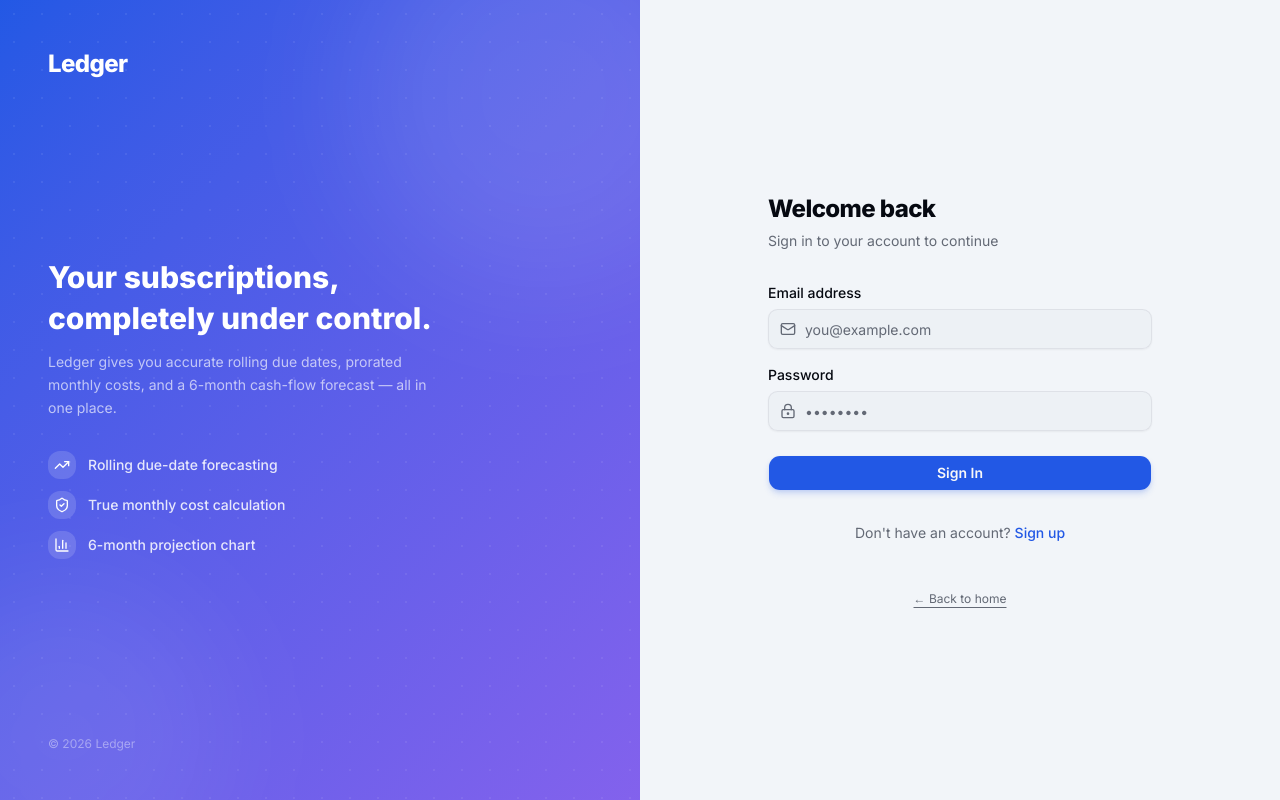
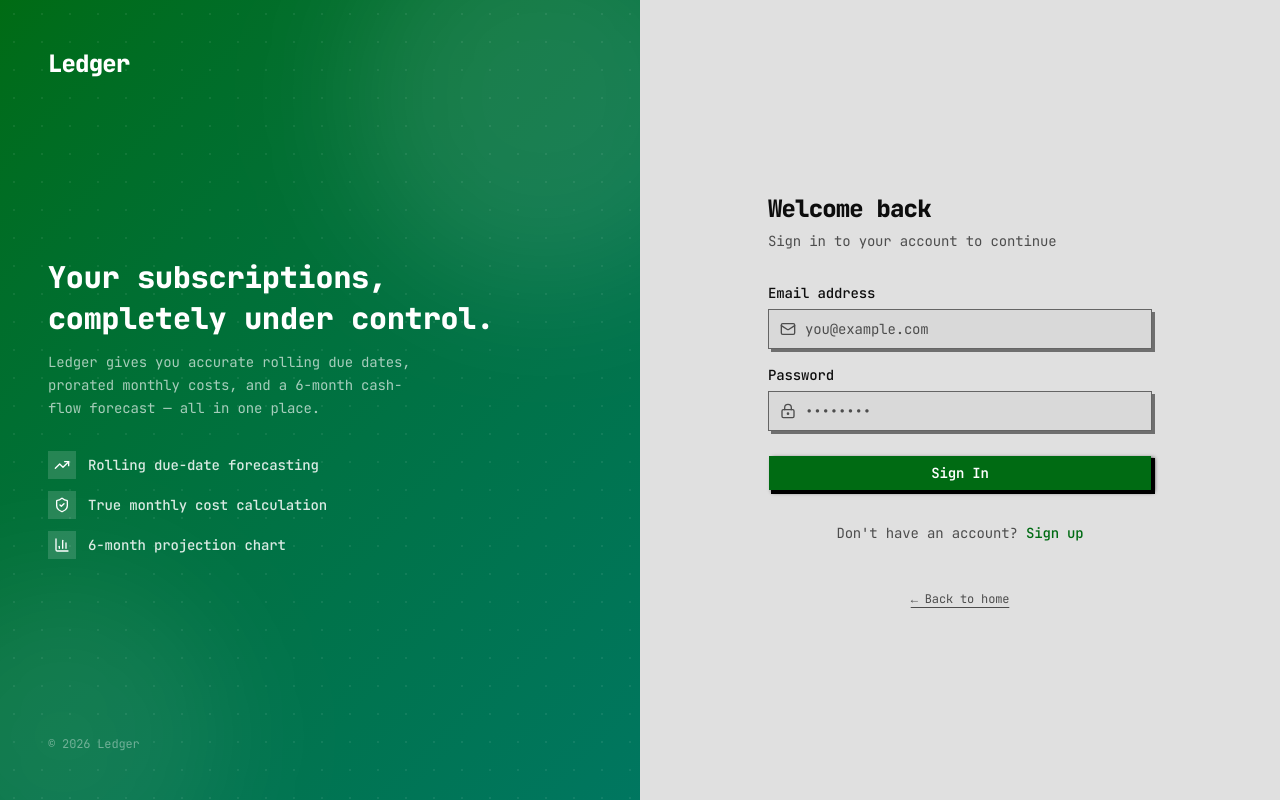
Before and after one commit to rulkimi/ledger, a Next.js app: page /signin in a window 1280 px wide. Built offline with nearby package versions, Linux system fonts and the light colour scheme; no server answers.

Commit message:
feat: update global styles with new color variables and dark mode support for improved theming

```diff
--- a/src/app/globals.css
+++ b/src/app/globals.css
@@ -4,129 +4,195 @@
 
 @custom-variant dark (&:is(.dark *));
 
+:root {
+  --background: oklch(0.9079 0 0);
+  --foreground: oklch(0.1579 0 0);
+  --card: oklch(0.8845 0 0);
+  --card-foreground: oklch(0.1579 0 0);
+  --popover: oklch(0.8845 0 0);
+  --popover-foreground: oklch(0.1579 0 0);
+  --primary: oklch(0.4463 0.1678 150);
+  --primary-foreground: oklch(1.0000 0 0);
+  --secondary: oklch(0.3705 0 0);
+  --secondary-foreground: oklch(0.9619 0 0);
+  --muted: oklch(0.8452 0 0);
+  --muted-foreground: oklch(0.4184 0 0);
+  --accent: oklch(0.4760 0.1590 180);
+  --accent-foreground: oklch(1.0000 0 0);
+  --destructive: oklch(0.4050 0.1551 27.8110);
+  --destructive-foreground: oklch(1.0000 0 0);
+  --border: oklch(0.2156 0 0);
+  --input: oklch(0.8610 0 0);
+  --ring: oklch(0.4463 0.1678 150);
+  --chart-1: oklch(0.4854 0.1780 150);
+  --chart-2: oklch(0.3211 0 0);
+  --chart-3: oklch(0.5103 0 0);
+  --chart-4: oklch(0.3489 0.1230 180);
+  --chart-5: oklch(0.2156 0 0);
+  --sidebar: oklch(0.8845 0 0);
+  --sidebar-foreground: oklch(0.1579 0 0);
+  --sidebar-primary: oklch(0.4463 0.1678 150);
+  --sidebar-primary-foreground: oklch(1.0000 0 0);
+  --sidebar-accent: oklch(0.8054 0 0);
+  --sidebar-accent-foreground: oklch(0.4463 0.1678 150);
+  --sidebar-border: oklch(0.3211 0 0);
+  --sidebar-ring: oklch(0.4463 0.1678 150);
+  --font-sans: JetBrains Mono, monospace;
+  --font-serif: Courier New, Courier, monospace;
+  --font-mono: JetBrains Mono, monospace;
+  --radius: 0rem;
+  --shadow-x: 3px;
+  --shadow-y: 3px;
+  --shadow-blur: 0px;
+  --shadow-spread: 0px;
+  --shadow-opacity: 1;
+  --shadow-color: rgba(0,0,0,1);
+  --shadow-2xs: 3px 3px 0px 0px hsl(0 0% 0% / 0.50);
+  --shadow-xs: 3px 3px 0px 0px hsl(0 0% 0% / 0.50);
+  --shadow-sm: 3px 3px 0px 0px hsl(0 0% 0% / 1.00), 3px 1px 2px -1px hsl(0 0% 0% / 1.00);
+  --shadow: 3px 3px 0px 0px hsl(0 0% 0% / 1.00), 3px 1px 2px -1px hsl(0 0% 0% / 1.00);
+  --shadow-md: 3px 3px 0px 0px hsl(0 0% 0% / 1.00), 3px 2px 4px -1px hsl(0 0% 0% / 1.00);
+  --shadow-lg: 3px 3px 0px 0px hsl(0 0% 0% / 1.00), 3px 4px 6px -1px hsl(0 0% 0% / 1.00);
+  --shadow-xl: 3px 3px 0px 0px hsl(0 0% 0% / 1.00), 3px 8px 10px -1px hsl(0 0% 0% / 1.00);
+  --shadow-2xl: 3px 3px 0px 0px hsl(0 0% 0% / 2.50);
+  --tracking-normal: -0.01em;
+  --spacing: 0.25rem;
+
+  /* Custom brand tokens */
+  --brand-gradient: linear-gradient(135deg, var(--primary) 0%, var(--accent) 100%);
+  --brand-glow: var(--primary);
+  /* Emil Kowalski custom easings */
+  --ease-out-strong: cubic-bezier(0.23, 1, 0.32, 1);
+  --ease-in-out-strong: cubic-bezier(0.77, 0, 0.175, 1);
+  --ease-drawer: cubic-bezier(0.32, 0.72, 0, 1);
+}
+
+.dark {
+  --background: oklch(0.1157 0 0);
+  --foreground: oklch(0.9389 0 0);
+  --card: oklch(0.1579 0 0);
+  --card-foreground: oklch(0.9389 0 0);
+  --popover: oklch(0.1579 0 0);
+  --popover-foreground: oklch(0.9389 0 0);
+  --primary: oklch(0.5164 0.2011 150);
+  --primary-foreground: oklch(1.0000 0 0);
+  --secondary: oklch(0.2376 0 0);
+  --secondary-foreground: oklch(0.9234 0 0);
+  --muted: oklch(0.2156 0 0);
+  --muted-foreground: oklch(0.5982 0 0);
+  --accent: oklch(0.3956 0.1420 180);
+  --accent-foreground: oklch(1.0000 0 0);
+  --destructive: oklch(0.3658 0.1447 28.4510);
+  --destructive-foreground: oklch(1.0000 0 0);
+  --border: oklch(0.3705 0 0);
+  --input: oklch(0.1930 0 0);
+  --ring: oklch(0.5164 0.2011 150);
+  --chart-1: oklch(0.5164 0.2011 150);
+  --chart-2: oklch(0.4649 0 0);
+  --chart-3: oklch(0.6409 0 0);
+  --chart-4: oklch(0.4050 0.1551 27.8110);
+  --chart-5: oklch(0.2697 0 0);
+  --sidebar: oklch(0.1457 0 0);
+  --sidebar-foreground: oklch(0.8845 0 0);
+  --sidebar-primary: oklch(0.5164 0.2011 150);
+  --sidebar-primary-foreground: oklch(1.0000 0 0);
+  --sidebar-accent: oklch(0.2156 0 0);
+  --sidebar-accent-foreground: oklch(0.5875 0.2303 150);
+  --sidebar-border: oklch(0.3211 0 0);
+  --sidebar-ring: oklch(0.5164 0.2011 150);
+  --font-sans: JetBrains Mono, monospace;
+  --font-serif: Courier New, Courier, monospace;
+  --font-mono: JetBrains Mono, monospace;
+  --radius: 0rem;
+  --shadow-x: 5px;
+  --shadow-y: 5px;
+  --shadow-blur: 0px;
+  --shadow-spread: 1px;
+  --shadow-opacity: 1;
+  --shadow-color: rgba(0,0,0,1);
+  --shadow-2xs: 5px 5px 0px 1px hsl(0 0% 0% / 0.50);
+  --shadow-xs: 5px 5px 0px 1px hsl(0 0% 0% / 0.50);
+  --shadow-sm: 5px 5px 0px 1px hsl(0 0% 0% / 1.00), 5px 1px 2px 0px hsl(0 0% 0% / 1.00);
+  --shadow: 5px 5px 0px 1px hsl(0 0% 0% / 1.00), 5px 1px 2px 0px hsl(0 0% 0% / 1.00);
+  --shadow-md: 5px 5px 0px 1px hsl(0 0% 0% / 1.00), 5px 2px 4px 0px hsl(0 0% 0% / 1.00);
+  --shadow-lg: 5px 5px 0px 1px hsl(0 0% 0% / 1.00), 5px 4px 6px 0px hsl(0 0% 0% / 1.00);
+  --shadow-xl: 5px 5px 0px 1px hsl(0 0% 0% / 1.00), 5px 8px 10px 0px hsl(0 0% 0% / 1.00);
+  --shadow-2xl: 5px 5px 0px 1px hsl(0 0% 0% / 2.50);
+
+  --brand-gradient: linear-gradient(135deg, var(--primary) 0%, var(--accent) 100%);
+  --brand-glow: var(--primary);
+}
+
 @theme inline {
   --color-background: var(--background);
   --color-foreground: var(--foreground);
-  --font-sans: var(--font-inter);
-  --font-mono: var(--font-geist-mono);
-  --font-heading: var(--font-inter);
+  --color-card: var(--card);
+  --color-card-foreground: var(--card-foreground);
+  --color-popover: var(--popover);
+  --color-popover-foreground: var(--popover-foreground);
+  --color-primary: var(--primary);
+  --color-primary-foreground: var(--primary-foreground);
+  --color-secondary: var(--secondary);
+  --color-secondary-foreground: var(--secondary-foreground);
+  --color-muted: var(--muted);
+  --color-muted-foreground: var(--muted-foreground);
+  --color-accent: var(--accent);
+  --color-accent-foreground: var(--accent-foreground);
+  --color-destructive: var(--destructive);
+  --color-destructive-foreground: var(--destructive-foreground);
+  --color-border: var(--border);
+  --color-input: var(--input);
+  --color-ring: var(--ring);
+  --color-chart-1: var(--chart-1);
+  --color-chart-2: var(--chart-2);
+  --color-chart-3: var(--chart-3);
+  --color-chart-4: var(--chart-4);
+  --color-chart-5: var(--chart-5);
+  --color-sidebar: var(--sidebar);
+  --color-sidebar-foreground: var(--sidebar-foreground);
+  --color-sidebar-primary: var(--sidebar-primary);
+  --color-sidebar-primary-foreground: var(--sidebar-primary-foreground);
+  --color-sidebar-accent: var(--sidebar-accent);
+  --color-sidebar-accent-foreground: var(--sidebar-accent-foreground);
+  --color-sidebar-border: var(--sidebar-border);
   --color-sidebar-ring: var(--sidebar-ring);
-  --color-sidebar-border: var(--sidebar-border);
-  --color-sidebar-accent-foreground: var(--sidebar-accent-foreground);
-  --color-sidebar-accent: var(--sidebar-accent);
-  --color-sidebar-primary-foreground: var(--sidebar-primary-foreground);
-  --color-sidebar-primary: var(--sidebar-primary);
-  --color-sidebar-foreground: var(--sidebar-foreground);
-  --color-sidebar: var(--sidebar);
-  --color-chart-5: var(--chart-5);
-  --color-chart-4: var(--chart-4);
-  --color-chart-3: var(--chart-3);
-  --color-chart-2: var(--chart-2);
-  --color-chart-1: var(--chart-1);
-  --color-ring: var(--ring);
-  --color-input: var(--input);
-  --color-border: var(--border);
-  --color-destructive: var(--destructive);
-  --color-accent-foreground: var(--accent-foreground);
-  --color-accent: var(--accent);
-  --color-muted-foreground: var(--muted-foreground);
-  --color-muted: var(--muted);
-  --color-secondary-foreground: var(--secondary-foreground);
-  --color-secondary: var(--secondary);
-  --color-primary-foreground: var(--primary-foreground);
-  --color-primary: var(--primary);
-  --color-popover-foreground: var(--popover-foreground);
-  --color-popover: var(--popover);
-  --color-card-foreground: var(--card-foreground);
-  --color-card: var(--card);
-  --radius-sm: calc(var(--radius) * 0.6);
-  --radius-md: calc(var(--radius) * 0.8);
+
+  --font-sans: var(--font-sans);
+  --font-mono: var(--font-mono);
+  --font-serif: var(--font-serif);
+
+  --radius-sm: calc(var(--radius) - 4px);
+  --radius-md: calc(var(--radius) - 2px);
   --radius-lg: var(--radius);
-  --radius-xl: calc(var(--radius) * 1.4);
-  --radius-2xl: calc(var(--radius) * 1.8);
-  --radius-3xl: calc(var(--radius) * 2.6);
-}
+  --radius-xl: calc(var(--radius) + 4px);
 
-:root {
-  --background: oklch(0.97 0.006 250);
-  --foreground: oklch(0.14 0.02 265);
-  --card: oklch(1 0 0);
-  --card-foreground: oklch(0.14 0.02 265);
-  --popover: oklch(1 0 0);
-  --popover-foreground: oklch(0.14 0.02 265);
-  --primary: oklch(0.52 0.22 264);
-  --primary-foreground: oklch(0.98 0 0);
-  --secondary: oklch(0.94 0.01 265);
-  --secondary-foreground: oklch(0.3 0.05 265);
-  --muted: oklch(0.94 0.008 250);
-  --muted-foreground: oklch(0.52 0.02 265);
-  --accent: oklch(0.92 0.03 290);
-  --accent-foreground: oklch(0.3 0.1 265);
-  --destructive: oklch(0.58 0.22 27);
-  --border: oklch(0.88 0.01 260);
-  --input: oklch(0.92 0.01 260);
-  --ring: oklch(0.52 0.22 264);
-  --chart-1: oklch(0.52 0.22 264);
-  --chart-2: oklch(0.68 0.18 165);
-  --chart-3: oklch(0.72 0.18 55);
-  --chart-4: oklch(0.65 0.19 310);
-  --chart-5: oklch(0.58 0.22 27);
-  --radius: 0.75rem;
-  --sidebar: oklch(1 0 0);
-  --sidebar-foreground: oklch(0.14 0.02 265);
-  --sidebar-primary: oklch(0.52 0.22 264);
-  --sidebar-primary-foreground: oklch(0.98 0 0);
-  --sidebar-accent: oklch(0.94 0.01 265);
-  --sidebar-accent-foreground: oklch(0.3 0.05 265);
-  --sidebar-border: oklch(0.88 0.01 260);
-  --sidebar-ring: oklch(0.52 0.22 264);
-  /* Custom brand tokens */
-  --brand-gradient: linear-gradient(135deg, oklch(0.52 0.22 264) 0%, oklch(0.60 0.20 290) 100%);
-  --brand-glow: oklch(0.52 0.22 264 / 0.15);
-}
+  --shadow-2xs: var(--shadow-2xs);
+  --shadow-xs: var(--shadow-xs);
+  --shadow-sm: var(--shadow-sm);
+  --shadow: var(--shadow);
+  --shadow-md: var(--shadow-md);
+  --shadow-lg: var(--shadow-lg);
+  --shadow-xl: var(--shadow-xl);
+  --shadow-2xl: var(--shadow-2xl);
 
-.dark {
-  --background: oklch(0.12 0.02 265);
-  --foreground: oklch(0.96 0.005 250);
-  --card: oklch(0.16 0.02 265);
-  --card-foreground: oklch(0.96 0.005 250);
-  --popover: oklch(0.18 0.02 265);
-  --popover-foreground: oklch(0.96 0.005 250);
-  --primary: oklch(0.65 0.22 264);
-  --primary-foreground: oklch(0.1 0.02 265);
-  --secondary: oklch(0.22 0.02 265);
-  --secondary-foreground: oklch(0.85 0.01 250);
-  --muted: oklch(0.20 0.015 265);
-  --muted-foreground: oklch(0.60 0.02 265);
-  --accent: oklch(0.24 0.04 290);
-  --accent-foreground: oklch(0.90 0.02 265);
-  --destructive: oklch(0.65 0.20 27);
-  --border: oklch(1 0 0 / 8%);
-  --input: oklch(1 0 0 / 10%);
-  --ring: oklch(0.65 0.22 264);
-  --chart-1: oklch(0.65 0.22 264);
-  --chart-2: oklch(0.72 0.18 165);
-  --chart-3: oklch(0.78 0.18 55);
-  --chart-4: oklch(0.70 0.19 310);
-  --chart-5: oklch(0.65 0.22 27);
-  --sidebar: oklch(0.14 0.02 265);
-  --sidebar-foreground: oklch(0.96 0.005 250);
-  --sidebar-primary: oklch(0.65 0.22 264);
-  --sidebar-primary-foreground: oklch(0.1 0.02 265);
-  --sidebar-accent: oklch(0.22 0.02 265);
-  --sidebar-accent-foreground: oklch(0.85 0.01 250);
-  --sidebar-border: oklch(1 0 0 / 8%);
-  --sidebar-ring: oklch(0.65 0.22 264);
-  --brand-gradient: linear-gradient(135deg, oklch(0.65 0.22 264) 0%, oklch(0.72 0.20 290) 100%);
-  --brand-glow: oklch(0.65 0.22 264 / 0.2);
+  --tracking-tighter: calc(var(--tracking-normal) - 0.05em);
+  --tracking-tight: calc(var(--tracking-normal) - 0.025em);
+  --tracking-normal: var(--tracking-normal);
+  --tracking-wide: calc(var(--tracking-normal) + 0.025em);
+  --tracking-wider: calc(var(--tracking-normal) + 0.05em);
+  --tracking-widest: calc(var(--tracking-normal) + 0.1em);
 }
 
 @layer base {
   * {
     @apply border-border outline-ring/50;
   }
+  html {
+    overflow-y: scroll;
+  }
   body {
     @apply bg-background text-foreground antialiased;
+    letter-spacing: var(--tracking-normal);
     font-feature-settings: "rlig" 1, "calt" 1;
   }
 }
@@ -142,20 +208,26 @@
     background-clip: text;
   }
   .glass {
-    background: oklch(1 0 0 / 60%);
-    backdrop-filter: blur(20px);
-    -webkit-backdrop-filter: blur(20px);
+    background: color-mix(in oklch, var(--background) 70%, transparent);
+    backdrop-filter: blur(20px) saturate(180%);
+    -webkit-backdrop-filter: blur(20px) saturate(180%);
   }
-  .dark .glass {
-    background: oklch(0.18 0.02 265 / 60%);
+  .liquid-glass {
+    background: color-mix(in oklch, var(--background) 75%, transparent);
+    backdrop-filter: blur(24px) saturate(200%);
+    -webkit-backdrop-filter: blur(24px) saturate(200%);
+    border-bottom: 1px solid color-mix(in oklch, var(--border) 60%, transparent);
   }
   .glow-ring {
-    box-shadow: 0 0 0 1px var(--brand-glow), 0 0 20px var(--brand-glow);
+    box-shadow: 0 0 0 1px color-mix(in oklch, var(--brand-glow) 30%, transparent), 0 0 20px color-mix(in oklch, var(--brand-glow) 20%, transparent);
   }
   .mesh-bg {
     background-image:
-      radial-gradient(at 20% 30%, oklch(0.65 0.22 264 / 0.12) 0px, transparent 50%),
-      radial-gradient(at 80% 10%, oklch(0.68 0.18 290 / 0.10) 0px, transparent 50%),
-      radial-gradient(at 50% 90%, oklch(0.72 0.18 165 / 0.08) 0px, transparent 50%);
+      radial-gradient(at 20% 30%, color-mix(in oklch, var(--primary) 12%, transparent) 0px, transparent 50%),
+      radial-gradient(at 80% 10%, color-mix(in oklch, var(--accent) 10%, transparent) 0px, transparent 50%),
+      radial-gradient(at 50% 90%, color-mix(in oklch, var(--primary) 8%, transparent) 0px, transparent 50%);
+  }
+  .transition-spring {
+    transition-timing-function: var(--ease-out-strong);
   }
 }
```
